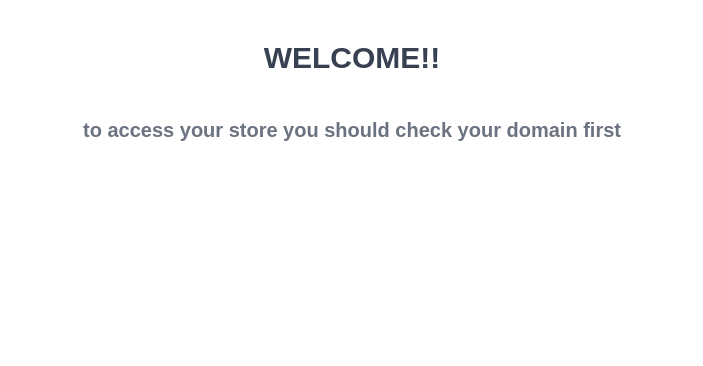
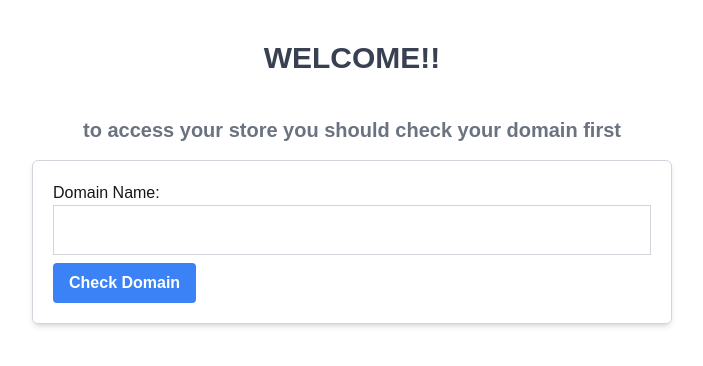
Before and after one commit to PranoySarker/express-store, a Next.js app: page / in a window 1280 px wide. Shown: the top 366 px of the page, without its empty margins (288-991 px from the left). Built offline with nearby package versions, Linux system fonts and the light colour scheme.

Commit message:
created the domain check functionality

```diff
--- /dev/null
+++ b/src/app/create-store/page.js
@@ -0,0 +1,5 @@
+const CreateStorePage = () => {
+  return <div>page</div>;
+};
+
+export default CreateStorePage;
--- a/src/app/page.js
+++ b/src/app/page.js
@@ -1,4 +1,4 @@
-import Image from "next/image";
+import CheckDomainWrapper from "@/components/CheckDomainWrapper";
 
 export default function Home() {
   return (
@@ -6,9 +6,7 @@ export default function Home() {
       <h1 className="text-3xl font-bold text-center text-gray-700 my-10">
         WELCOME!!
       </h1>
-      <p className="text-xl font-semibold text-center text-gray-500 my-4">
-        to access your store you should check your domain first
-      </p>
+      <CheckDomainWrapper />
     </div>
   );
 }
--- /dev/null
+++ b/src/app/store/page.js
@@ -0,0 +1,5 @@
+const StorePage = () => {
+  return <div>page</div>;
+};
+
+export default StorePage;
--- /dev/null
+++ b/src/components/CheckDomainWrapper.jsx
@@ -0,0 +1,18 @@
+"use client";
+
+import CheckDomain from "./CheckDomain";
+
+const CheckDomainWrapper = () => {
+  return (
+    <div>
+      <p className="text-xl font-semibold text-center text-gray-500 my-4">
+        to access your store you should check your domain first
+      </p>
+      <div className="border border-gray-300 rounded-md shadow-md p-5 w-1/2 mx-auto">
+        <CheckDomain />
+      </div>
+    </div>
+  );
+};
+
+export default CheckDomainWrapper;
--- a/src/components/checkDomain.jsx
+++ b/src/components/checkDomain.jsx
@@ -1,7 +1,77 @@
-import React from "react";
+"use client";
+import Link from "next/link";
+import { useState } from "react";
+import { useForm } from "react-hook-form";
 
-const checkDomain = () => {
-  return <div>checkDomain </div>;
+const CheckDomain = () => {
+  const {
+    register,
+    handleSubmit,
+    formState: { errors },
+  } = useForm();
+
+  const [isAvailable, setIsAvailable] = useState(false);
+  const [loading, setLoading] = useState(false);
+  const [hasChecked, setHasChecked] = useState(false);
+
+  const onSubmit = async (data) => {
+    try {
+      setLoading(true);
+      setHasChecked(false);
+      const res = await fetch(
+        `https://interview-task-green.vercel.app/task/domains/check/${data.domain}.expressitbd.com`
+      );
+
+      if (res.ok) {
+        const result = await res.json();
+        setLoading(false);
+        setIsAvailable(result?.data?.taken);
+        setHasChecked(true);
+        console.log(result.data.taken);
+      }
+    } catch (error) {
+      setLoading(false);
+      console.log(error.message);
+    }
+  };
+
+  return (
+    <>
+      <form onSubmit={handleSubmit(onSubmit)}>
+        <div>
+          <label htmlFor="domain">Domain Name: </label>
+          <br />
+          <input
+            type="text"
+            className="border border-gray-300 w-full p-3"
+            {...register("domain", { required: true })}
+          />
+          {errors.domain && (
+            <span className="text-red-500">Domain name is required</span>
+          )}
+        </div>
+        <button
+          type="submit"
+          className="bg-blue-500 hover:bg-blue-700 text-white font-bold py-2 px-4 rounded mt-2"
+        >
+          {loading ? "Checking..." : "Check Domain"}
+        </button>
+      </form>
+
+      {hasChecked &&
+        (isAvailable ? (
+          <p className="text-red-500"> Domain is not available. </p>
+        ) : (
+          <p className="text-green-500">
+            {" "}
+            Domain is available.{" "}
+            <span className="text-blue-600 underline cursor-pointer">
+              <Link href="/create-store">Create your store</Link>
+            </span>
+          </p>
+        ))}
+    </>
+  );
 };
 
-export default checkDomain;
+export default CheckDomain;
```
